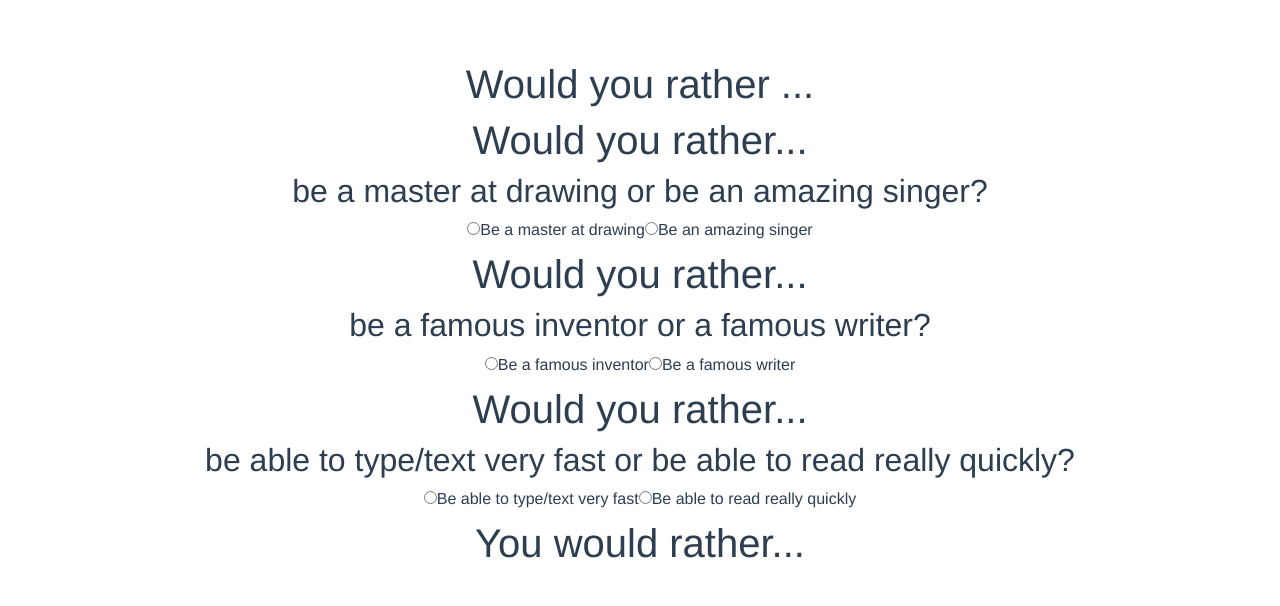
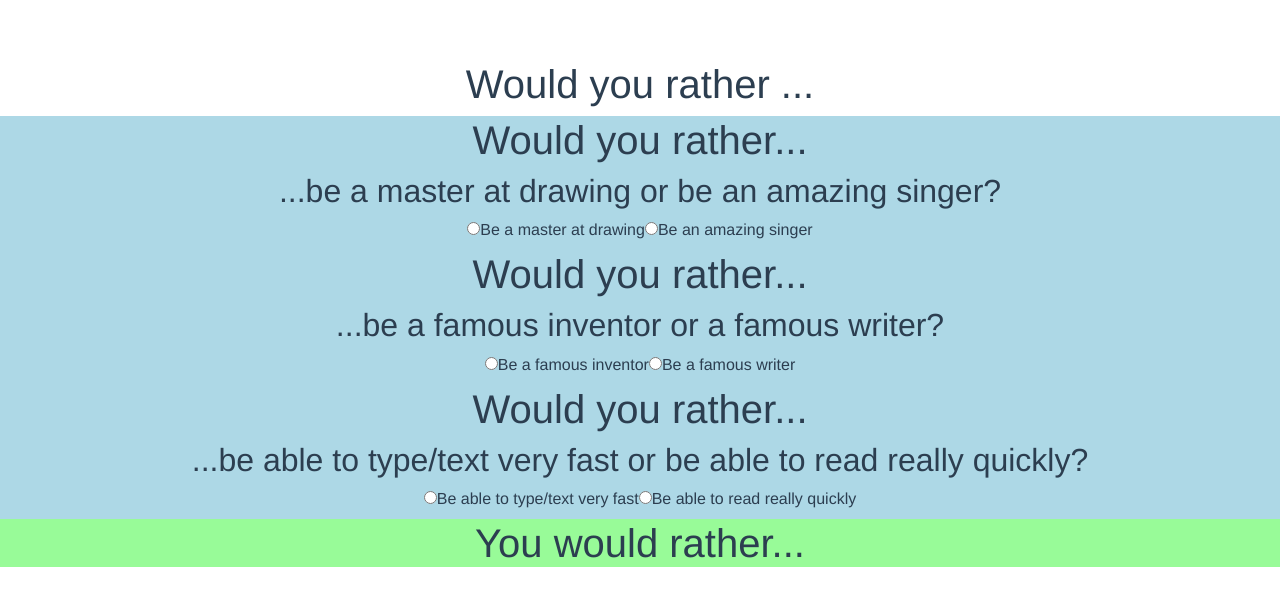
Before and after one commit to KJTempas/wouldYouRather, a Vue app: page / in a window 1280 px wide. Shown: the top 606 px of the page. Built offline with nearby package versions, Linux system fonts and the light colour scheme.

Commit message:
added some styles

```diff
--- a/src/App.vue
+++ b/src/App.vue
@@ -2,8 +2,9 @@
   <div id="app">
 
     <h1>Would you rather ...</h1>
+   <div class="indivQuestion">
+    <WouldYouRatherQuestion v-for="question in questions"
 
-    <WouldYouRatherQuestion v-for="question in questions"
       v-bind:key="question.id"
             v-bind:id= "id"
             v-bind:question= "question"
@@ -11,8 +12,10 @@
             v-bind:answer2= "answer2"
             v-on:answer-changed= "answerChanged">
     </WouldYouRatherQuestion>
+    </div>
 
-    <div>
+    <div id="answers">
+
     <Answers> </Answers>
     </div>
 
@@ -32,19 +35,19 @@ export default {
       questions: [
        {
           id: 0,
-          question: 'be a master at drawing or be an amazing singer?',
+          question: '...be a master at drawing or be an amazing singer?',
           answer1: 'Be a master at drawing',
           answer2: 'Be an amazing singer',
         },
         {
           id: 1,
-          question: 'be a famous inventor or a famous writer?',
+          question: '...be a famous inventor or a famous writer?',
           answer1: 'Be a famous inventor',
           answer2: 'Be a famous writer',
         },
         {
           id: 2,
-          question: 'be able to type/text very fast or be able to read really quickly?',
+          question: '...be able to type/text very fast or be able to read really quickly?',
           answer1: 'Be able to type/text very fast',
           answer2: 'Be able to read really quickly'
         }
@@ -75,4 +78,11 @@ export default {
   color: #2c3e50;
   margin-top: 60px;
 }
+#answers{
+  background-color:palegreen
+
+}
+.indivQuestion{
+  background-color: lightblue
+}
 </style>
--- a/src/components/WouldYouRatherQuestion.vue
+++ b/src/components/WouldYouRatherQuestion.vue
@@ -1,12 +1,12 @@
 <template>
-    <div>
+    <div class="question">
         <!-- template goes here -->
  <h1> Would you rather...</h1>
 
         <h2>{{ question.question }}</h2>
 
-        <!--v-on change means when either radio button is changed, the event is emitted to the parent-->
-        <!--<input type="radio" v-model="choice" v-bind:value="answer1" v-on:change="$emit('answer-changed', choice)">-->
+        <!--v-on change means when either radio button is changed, the the method below is called-->
+
         <input type="radio" v-model="choice" v-bind:value="answer1" v-on:change= 'answerChanged(id, choice)'>
         <label>{{question.answer1}}</label>
 
@@ -47,5 +47,8 @@ export default {
 </script>
 
 <style>
+.question{
+    background-color: lightblue
 
+}
 </style>
```
